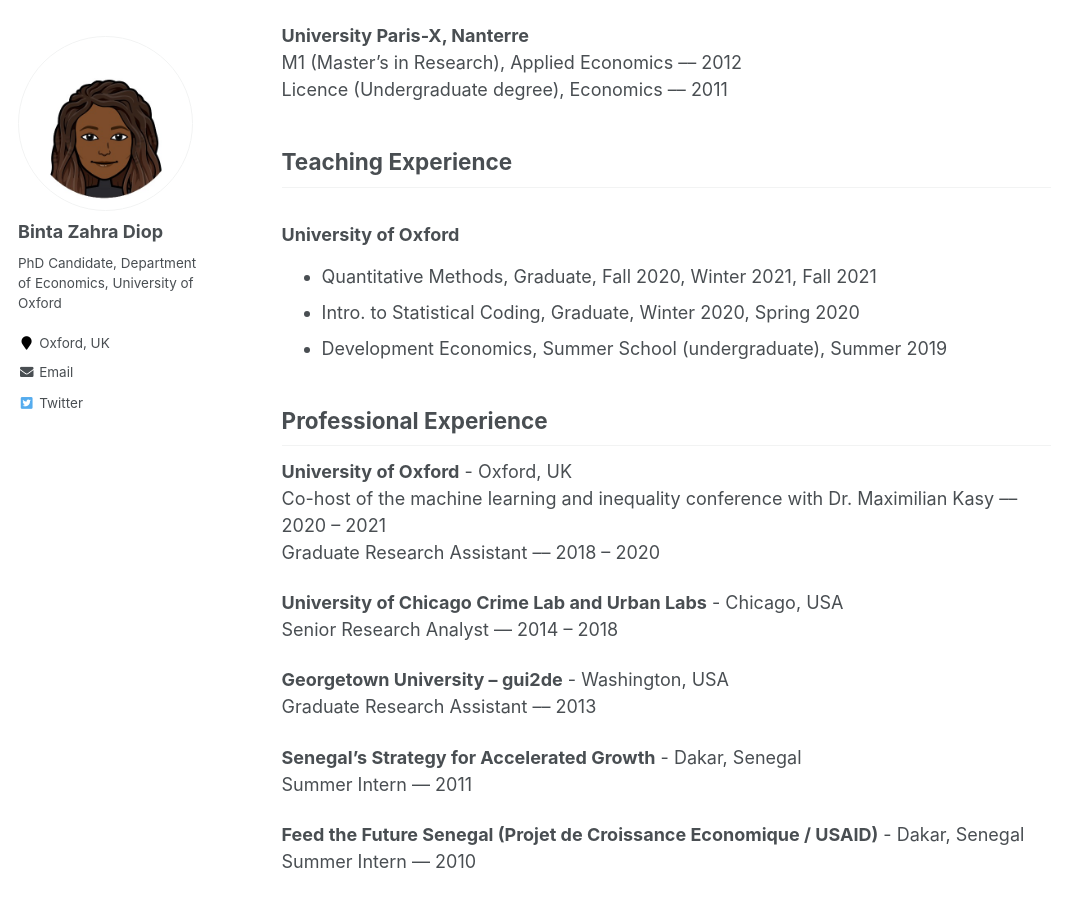
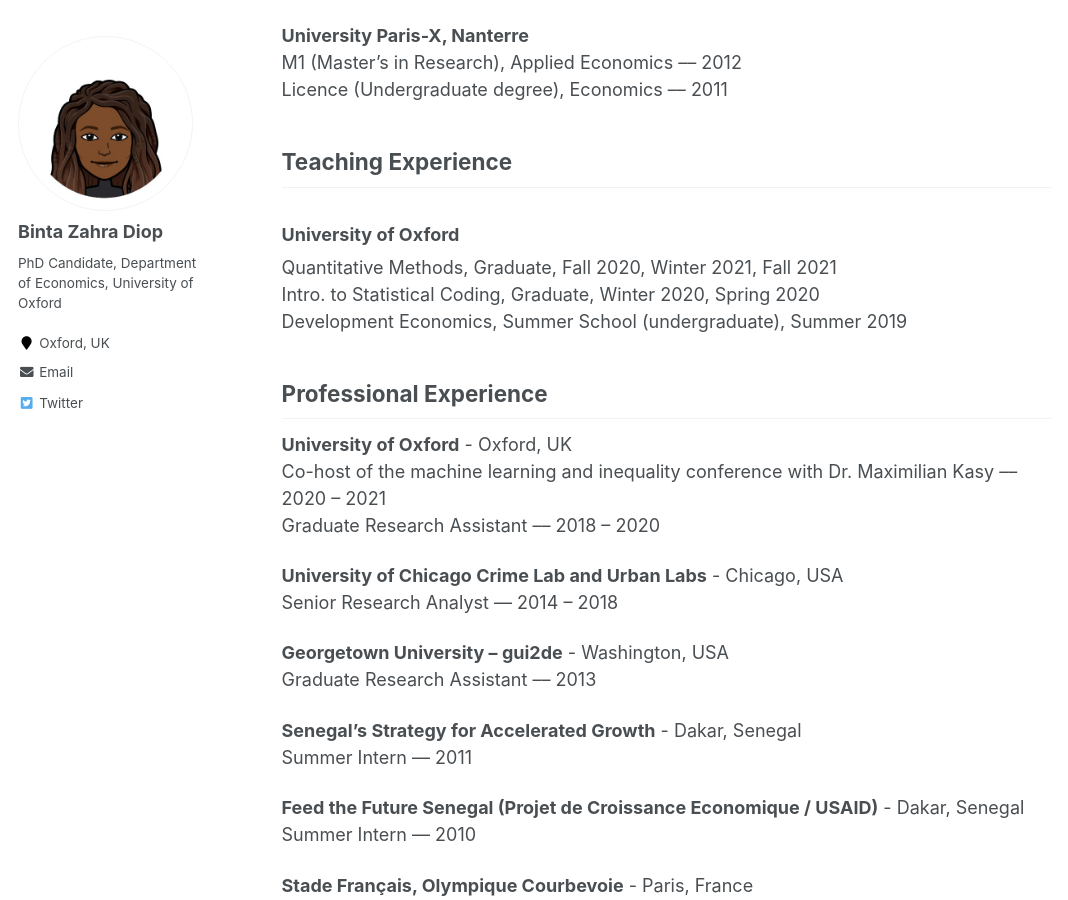
Before and after one commit to bzdiop/bzdiop.github.io, a Jekyll site: the page built from _pages/CV.md, in a window 1280 px wide and 900 px high, scrolled down 360 px. Shown: the whole window, without its empty margins (0-1068 px from the left). Built offline with Jekyll 4.4.1, drawn with Linux system fonts in a browser that asks for light colours.

Commit message:
formatting teaching

```diff
--- a/_pages/CV.md
+++ b/_pages/CV.md
@@ -17,9 +17,9 @@
 ## Teaching Experience
 
 ### University of Oxford
- - Quantitative Methods, Graduate, Fall 2020, Winter 2021, Fall 2021
- - Intro. to Statistical Coding, Graduate, Winter 2020, Spring 2020
- - Development Economics, Summer School (undergraduate), Summer 2019
+Quantitative Methods, Graduate, Fall 2020, Winter 2021, Fall 2021
+Intro. to Statistical Coding, Graduate, Winter 2020, Spring 2020
+Development Economics, Summer School (undergraduate), Summer 2019
 
 ## Professional Experience
 
```
